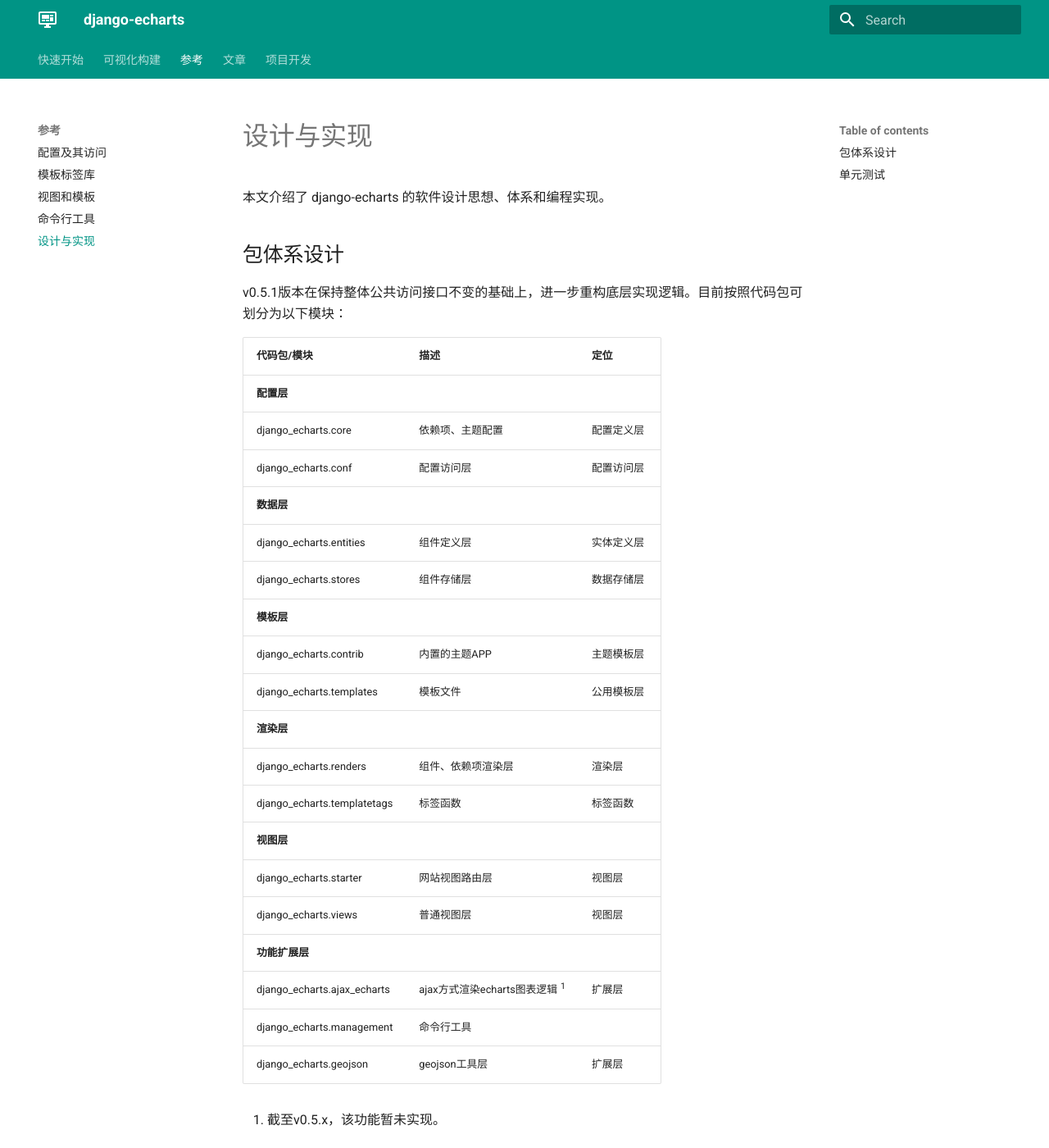
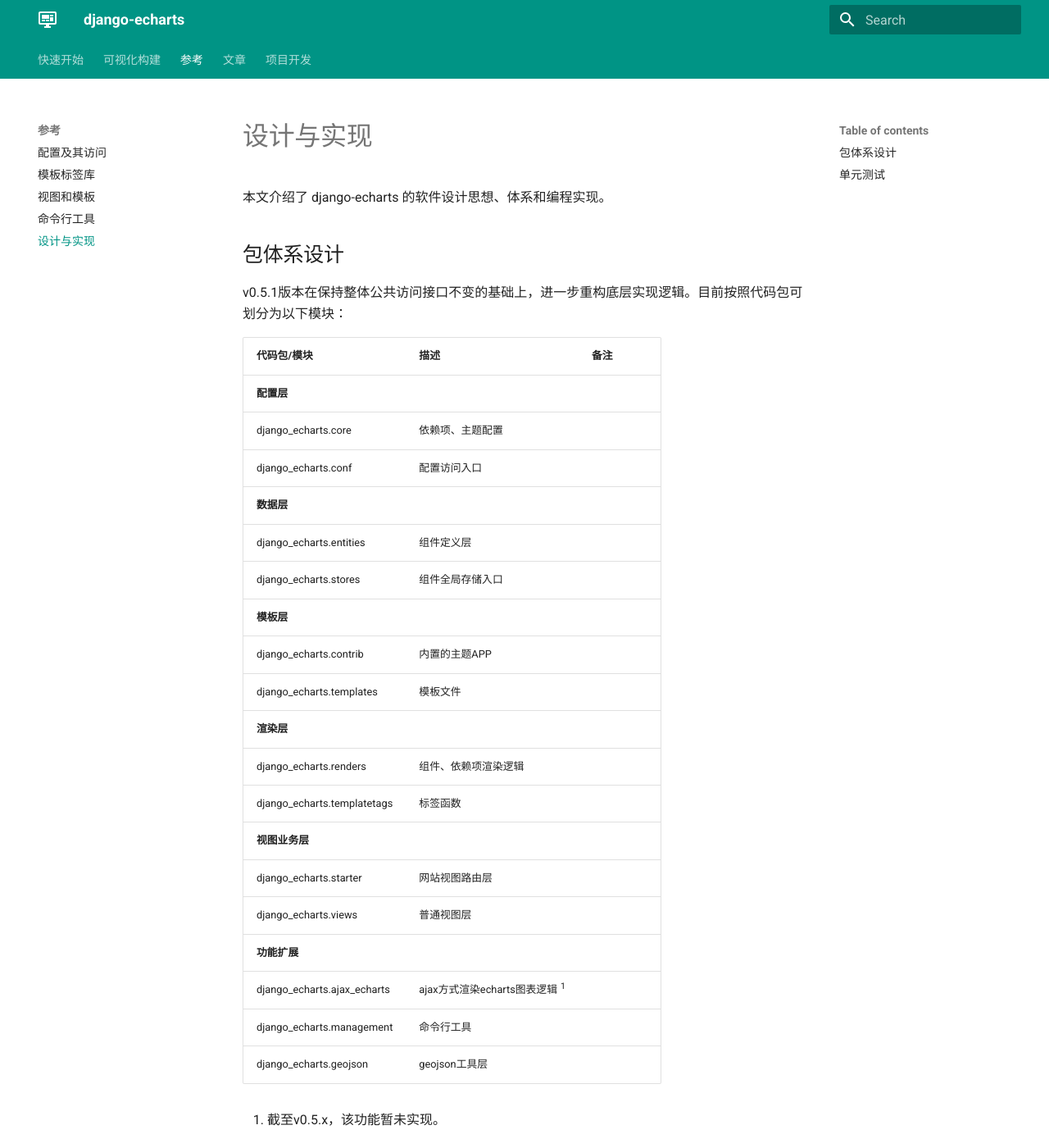
Before and after one commit to kinegratii/django-echarts, an MkDocs documentation site: the page built from docs/reference/system_design.md, in a window 1280 px wide and 1400 px high. Shown: the whole window at 82% size. Built offline with MkDocs 1.6.1 and Material for MkDocs 9.7.7, drawn with Linux system fonts in a browser that asks for light colours.

```diff
--- a/docs/reference/system_design.md
+++ b/docs/reference/system_design.md
@@ -6,27 +6,27 @@
 
 v0.5.1版本在保持整体公共访问接口不变的基础上，进一步重构底层实现逻辑。目前按照代码包可划分为以下模块：
 
-| 代码包/模块                 | 描述                                     | 定位       |
-| --------------------------- | ---------------------------------------- | ---------- |
-| **配置层**                  |                                          |            |
-| django_echarts.core         | 依赖项、主题配置                         | 配置定义层 |
-| django_echarts.conf         | 配置访问层                               | 配置访问层 |
-| **数据层**                  |                                          |            |
-| django_echarts.entities     | 组件定义层                               | 实体定义层 |
-| django_echarts.stores       | 组件存储层                               | 数据存储层 |
-| **模板层**                  |                                          |            |
-| django_echarts.contrib      | 内置的主题APP                            | 主题模板层 |
-| django_echarts.templates    | 模板文件                                 | 公用模板层 |
-| **渲染层**                  |                                          |            |
-| django_echarts.renders      | 组件、依赖项渲染层                       | 渲染层     |
-| django_echarts.templatetags | 标签函数                                 | 标签函数   |
-| **视图层**                  |                                          |            |
-| django_echarts.starter      | 网站视图路由层                           | 视图层     |
-| django_echarts.views        | 普通视图层                               | 视图层     |
-| **功能扩展层**              |                                          |            |
-| django_echarts.ajax_echarts | ajax方式渲染echarts图表逻辑 <sup>1</sup> | 扩展层     |
-| django_echarts.management   | 命令行工具                               |            |
-| django_echarts.geojson      | geojson工具层                            | 扩展层     |
+| 代码包/模块                 | 描述                                     | 备注 |
+| --------------------------- | ---------------------------------------- | ---- |
+| **配置层**                  |                                          |      |
+| django_echarts.core         | 依赖项、主题配置                         |      |
+| django_echarts.conf         | 配置访问入口                             |      |
+| **数据层**                  |                                          |      |
+| django_echarts.entities     | 组件定义层                               |      |
+| django_echarts.stores       | 组件全局存储入口                         |      |
+| **模板层**                  |                                          |      |
+| django_echarts.contrib      | 内置的主题APP                            |      |
+| django_echarts.templates    | 模板文件                                 |      |
+| **渲染层**                  |                                          |      |
+| django_echarts.renders      | 组件、依赖项渲染逻辑                     |      |
+| django_echarts.templatetags | 标签函数                                 |      |
+| **视图业务层**              |                                          |      |
+| django_echarts.starter      | 网站视图路由层                           |      |
+| django_echarts.views        | 普通视图层                               |      |
+| **功能扩展**                |                                          |      |
+| django_echarts.ajax_echarts | ajax方式渲染echarts图表逻辑 <sup>1</sup> |      |
+| django_echarts.management   | 命令行工具                               |      |
+| django_echarts.geojson      | geojson工具层                            |      |
 
 1. 截至v0.5.x，该功能暂未实现。
 
--- a/setup.py
+++ b/setup.py
@@ -47,7 +47,10 @@ setup(
     description='A site generator based on pyecharts and django.',
     classifiers=lib_classifiers,
     python_requires='>=3.7',
-    install_requires=['borax>=3.5.3'],
+    install_requires=[
+        'borax>=3.5.3',
+        'typing_extensions~=4.0'
+    ],
     long_description=long_description,
     long_description_content_type='text/markdown'
 )
```
Also changed, not shown: docs/changelog.md (+4 -6 lines), docs/index.md (+1 -1 lines), 10 other files.
